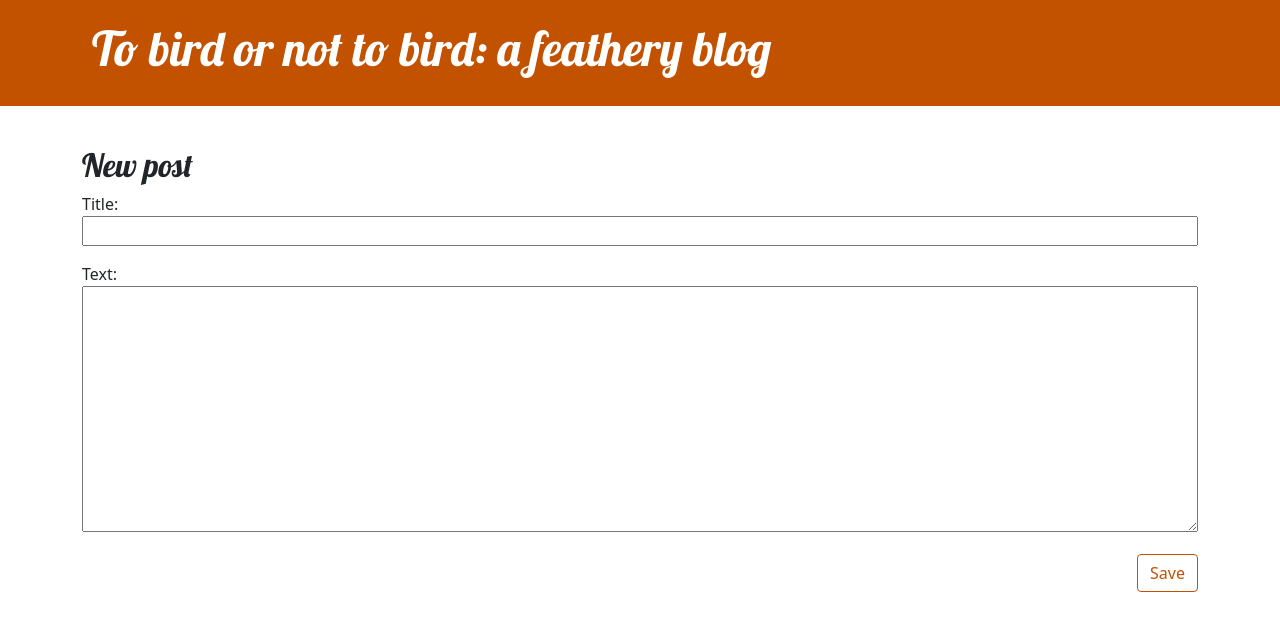
After one commit to RunHorst/my-first-blog, a Django app: page /post/new/ in a window 1280 px wide. The commit adds this page. Shown: the top 631 px of the page. Run offline with Django 3.2, Linux system fonts and the light colour scheme.

Commit message:
Add post creation and edition capabilities

```diff
--- /dev/null
+++ b/blog/forms.py
@@ -0,0 +1,10 @@
+from django import forms
+
+from .models import Post
+
+
+class PostForm(forms.ModelForm):
+
+    class Meta:
+        model = Post
+        fields = ('title', 'text',)
--- a/blog/templates/blog/base.html
+++ b/blog/templates/blog/base.html
@@ -9,9 +9,14 @@
     </head>
     <body>
         <header class="page-header">
-          <div class="container">
-              <h1><a href="/">To bird or not to bird: a feathery blog</a></h1>
-          </div>
+            <div class="container">
+                {% if user.is_authenticated %}
+                    <a href="{% url 'post_new' %}" class="top-menu">
+                        {% include './icons/file-earmark-plus.svg' %}
+                    </a>
+                {% endif %}
+                <h1><a href="/">To bird or not to bird: a feathery blog</a></h1>
+            </div>
         </header>
         <main class="container">
             <div class="row">
--- /dev/null
+++ b/blog/templates/blog/post_edit.html
@@ -0,0 +1,9 @@
+{% extends 'blog/base.html' %}
+
+{% block content %}
+    <h2>{% if is_new %}New post{% else %}Edit post{% endif %}</h2>
+    <form method="POST" class="post-form">{% csrf_token %}
+        {{ form.as_p }}
+        <button type="submit" class="save btn btn-secondary">Save</button>
+    </form>
+{% endblock %}
--- a/blog/urls.py
+++ b/blog/urls.py
@@ -5,4 +5,6 @@ from . import views
 urlpatterns = [
     path('', views.post_list, name='post_list'),
     path('post/<int:pk>/', views.post_detail, name='post_detail'),
+    path('post/new/', views.post_new, name='post_new'),
+    path('post/<int:pk>/edit/', views.post_edit, name='post_edit'),
 ]
--- a/blog/views.py
+++ b/blog/views.py
@@ -1,6 +1,7 @@
-from django.shortcuts import render, get_object_or_404
+from django.shortcuts import render, get_object_or_404, redirect
 from django.utils import timezone
 from .models import Post
+from .forms import PostForm
 
 
 def post_list(request):
@@ -11,3 +12,32 @@ def post_list(request):
 def post_detail(request, pk):
     post = get_object_or_404(Post, pk=pk)
     return render(request, 'blog/post_detail.html', {'post': post})
+
+
+def post_new(request):
+    if request.method == "POST":
+        form = PostForm(request.POST)
+        if form.is_valid():
+            post = form.save(commit=False)
+            post.author = request.user
+            post.published_date = timezone.now()
+            post.save()
+            return redirect('post_detail', pk=post.pk)
+    else:
+        form = PostForm()
+    return render(request, 'blog/post_edit.html', {'form': form, 'is_new': True})
+
+
+def post_edit(request, pk):
+    post = get_object_or_404(Post, pk=pk)
+    if request.method == "POST":
+        form = PostForm(request.POST, instance=post)
+        if form.is_valid():
+            post = form.save(commit=False)
+            post.author = request.user
+            post.published_date = timezone.now()
+            post.save()
+            return redirect('post_detail', pk=post.pk)
+    else:
+        form = PostForm(instance=post)
+    return render(request, 'blog/post_edit.html', {'form': form, 'is_new': False})
```
Also changed, not shown: blog/templates/blog/post_detail.html (+8 -0 lines), blog/templates/blog/icons/file-earmark-plus.svg (added), blog/templates/blog/icons/pencil-fill.svg (added).
